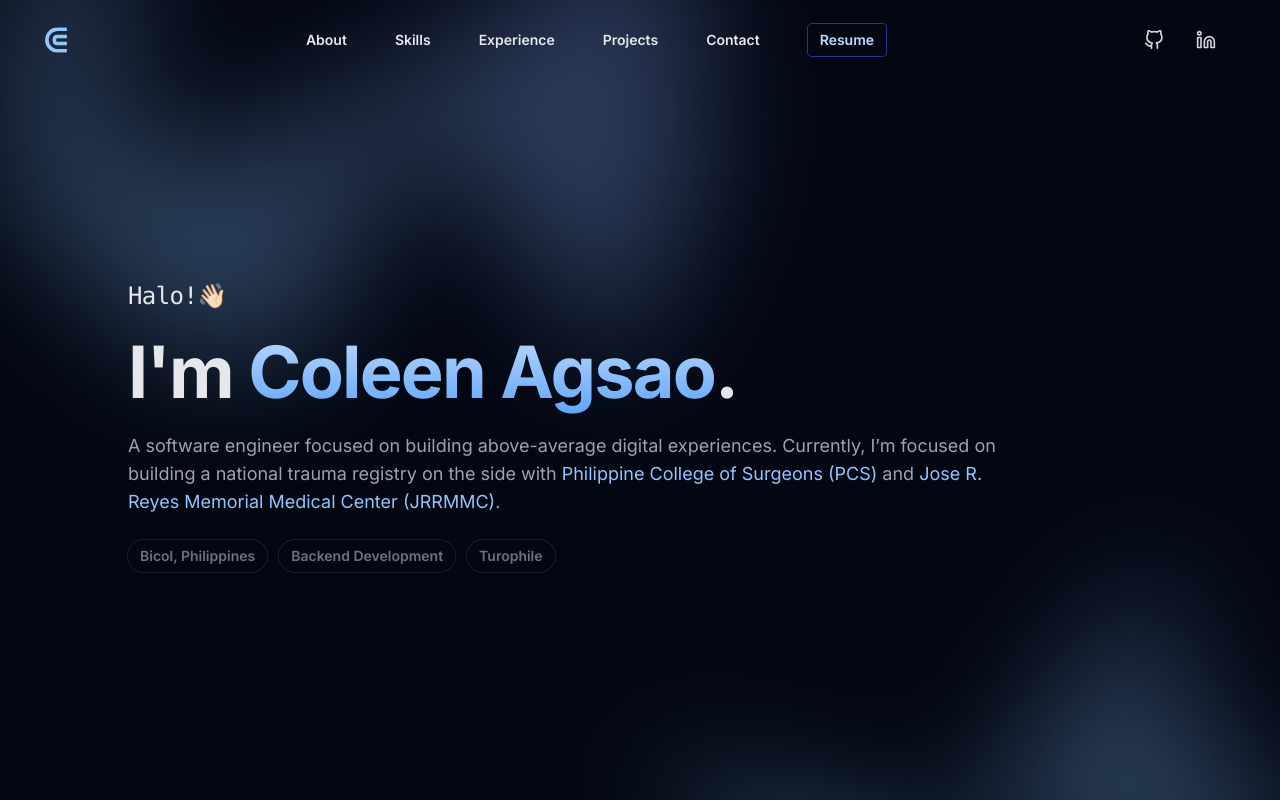
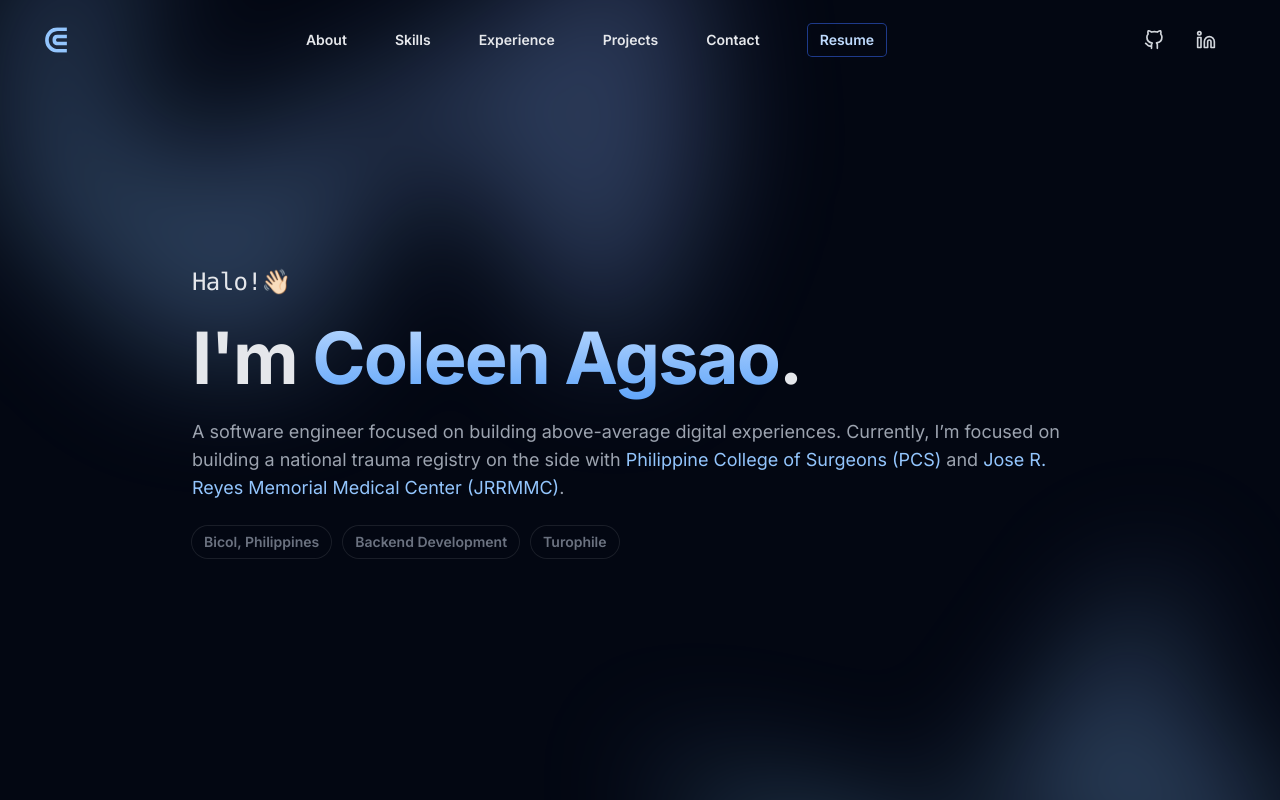
Before and after one commit to coleenagsao/v1, a Next.js app: page / in a window 1280 px wide. Shown: the top 800 px of the page. Built offline with nearby package versions, Linux system fonts and the light colour scheme.

Commit message:
style: make center positioning of hero dynamic

```diff
--- a/app/components/sections/hero.js
+++ b/app/components/sections/hero.js
@@ -5,9 +5,9 @@ import Image from "next/image";
 
 export default function Hero(){
     return (
-        <div className="relative isolate px-6 pt-14 lg:px-8 h-screen">
+        <div className="relative isolate px-6 pt-14 lg:px-8 h-screen flex items-center">
             {/* Gradient Background */}
-            <div aria-hidden="true" className="absolute inset-x-0 -top-40 -z-10 transform-gpu overflow-hidden blur-3xl sm:-top-80">
+            <div aria-hidden="true" className="absolute inset-x-0 -top-40 -z-10 transform-gpu overflow-hidden blur-3xl sm:-top-80 alig">
               <div
                 style={{
                   clipPath:
@@ -16,8 +16,8 @@ export default function Hero(){
                   className="relative left-[calc(50%-11rem)] aspect-[1155/678] w-[36.125rem] -translate-x-1/2 rotate-[30deg] bg-gradient-to-tr from-[#80c8ff] to-[#89a8fc] opacity-30 sm:left-[calc(50%-30rem)] sm:w-[72.1875rem]"
                 />
               </div>
-
-            <div className="mx-auto max-w-4xl lg:max-w-5xl py-32 sm:py-48 lg:py-56 ">
+              {/* py-20 sm:py-48 lg:py-56 */}
+              <div className="flex flex-col  mx-auto max-w-4xl lg:max-w-5xl ">
                 {/* Name and Description */}
                 <div>
                   {/* Greeting */}
@@ -76,8 +76,7 @@ export default function Hero(){
                     clipPath:
                       'polygon(74.1% 44.1%, 100% 61.6%, 97.5% 26.9%, 85.5% 0.1%, 80.7% 2%, 72.5% 32.5%, 60.2% 62.4%, 52.4% 68.1%, 47.5% 58.3%, 45.2% 34.5%, 27.5% 76.7%, 0.1% 64.9%, 17.9% 100%, 27.6% 76.8%, 76.1% 97.7%, 74.1% 44.1%)',
                   }}
-                className="relative left-[calc(50%+3rem)] aspect-[1155/678] w-[36.125rem] -translate-x-1/2 bg-gradient-to-tr from-[#80c8ff] to-[#89a8fc] opacity-30 sm:left-[calc(50%+36rem)] sm:w-[72.1875rem]"
-              />
+                  className="relative left-[calc(50%+3rem)] aspect-[1155/678] w-[36.125rem] -translate-x-1/2 bg-gradient-to-tr from-[#80c8ff] to-[#89a8fc] opacity-30 sm:left-[calc(50%+36rem)] sm:w-[72.1875rem]"  />
               </div>
         </div>
       )
```
Lines whose indentation alone changed are shown as unchanged.
